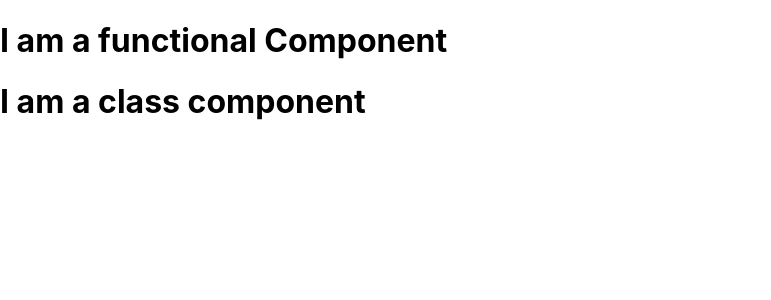
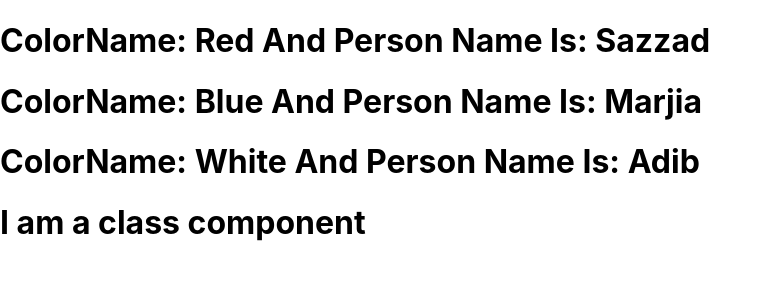
Before and after one commit to sazzadshakhbd/react, a React (Create React App) app in the folder Learn React/my-app/: page / in a window 1280 px wide. Shown: the top 300 px of the page, without its empty margins (0-771 px from the left). Built offline with nearby package versions, Linux system fonts and the light colour scheme.

Commit message:
how to define props using functional componet

```diff
--- a/Learn React/my-app/src/App.js
+++ b/Learn React/my-app/src/App.js
@@ -4,7 +4,9 @@ import Welcome from "./mycomponents/Welcome";
 function App() {
   return (
     <div className="App">
-      <Hello></Hello>
+      <Hello colorName="Red" personName="Sazzad"></Hello>
+      <Hello colorName="Blue" personName="Marjia"></Hello>
+      <Hello colorName="White" personName="Adib"></Hello>
       <Welcome></Welcome>
     </div>
   );
--- a/Learn React/my-app/src/mycomponents/Hello.jsx
+++ b/Learn React/my-app/src/mycomponents/Hello.jsx
@@ -1,7 +1,7 @@
 import React from 'react';
-function Hello() {
+function Hello(props) {
   return(
-    <h1>I am a functional Component</h1>
+    <h1>ColorName: {props.colorName} And Person Name Is: {props.personName}</h1>
   )
 }
 export default Hello;
```
